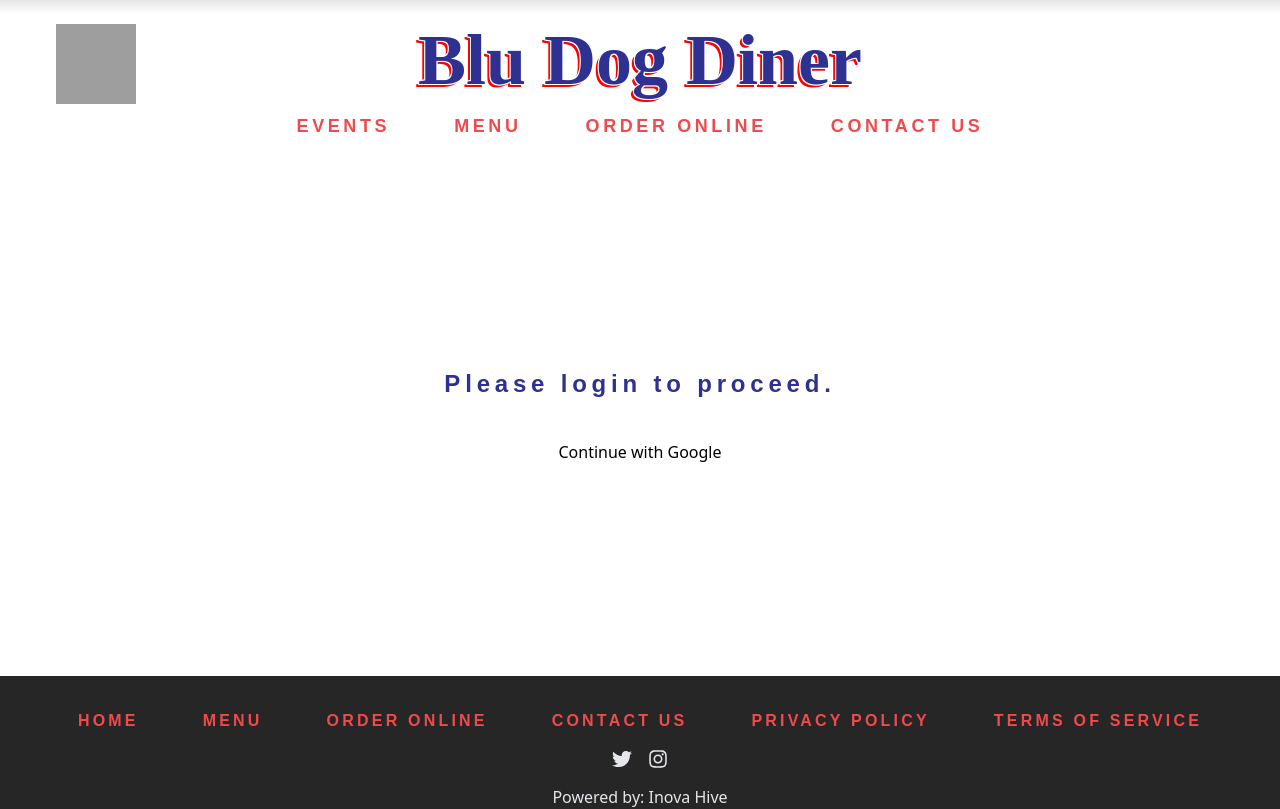
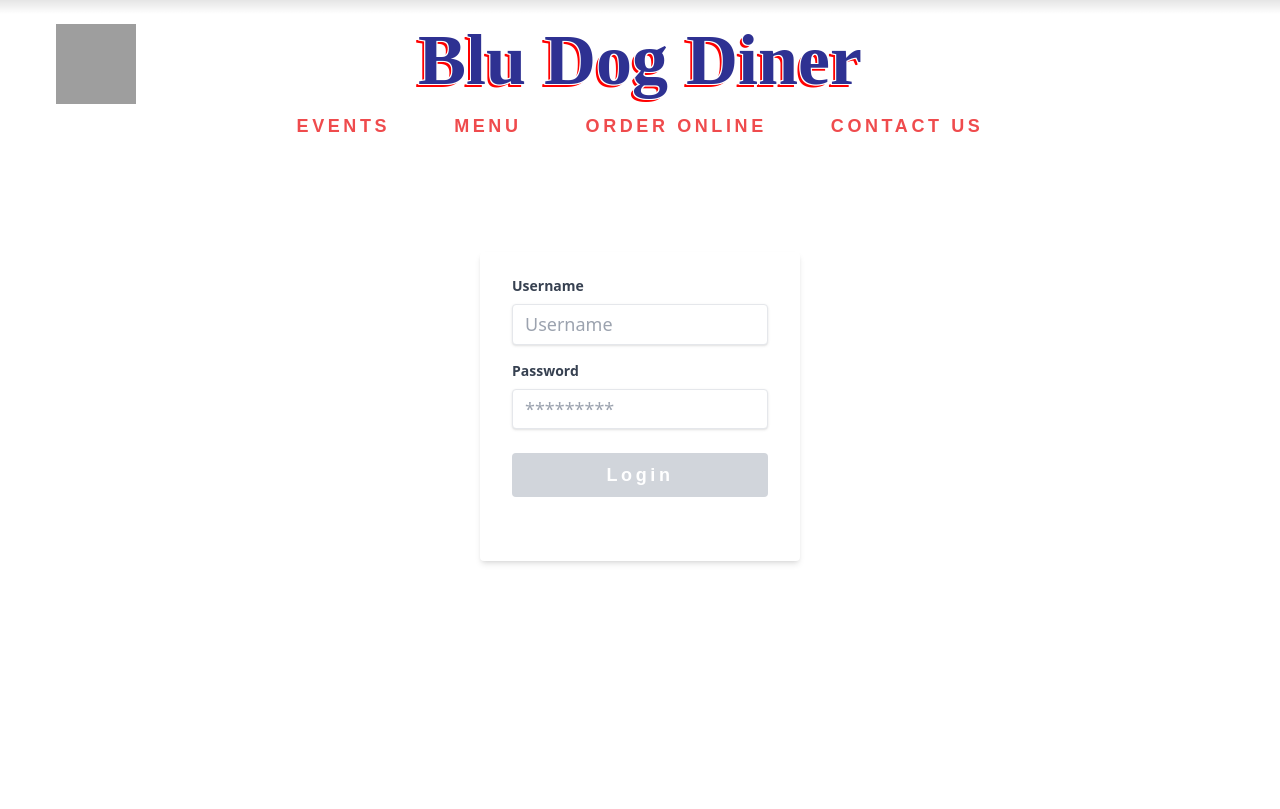
Before and after one commit to Inova-Hive/BlueDogDinner, a React (Create React App) app: page /secure-management in a window 1280 px wide. Shown: the top 809 px of the page. Built offline with nearby package versions, Linux system fonts and the light colour scheme; grey boxes are pictures that could not be loaded.

Commit message:
added user auth and login

```diff
--- a/package.json
+++ b/package.json
@@ -20,6 +20,7 @@
     "react-router-hash-link": "^2.4.3",
     "react-scripts": "5.0.1",
     "react-scroll": "^1.8.9",
+    "react-toastify": "^9.1.3",
     "typescript": "4.8.3",
     "web-vitals": "^2.1.4"
   },
--- a/src/App.tsx
+++ b/src/App.tsx
@@ -1,10 +1,9 @@
-import React from 'react';
+import React, { useState, useEffect } from 'react';
 import './index.css';
-import { Routes, Route } from 'react-router-dom'
-import { GoogleOAuthProvider } from '@react-oauth/google';
+import { Routes, Route } from 'react-router-dom';
 
-
-
+// Authentication imports
+import { CheckSession } from './services/Auth';
 
 // Pages Imports
 import Login from './pages/Login';
@@ -18,35 +17,74 @@
 import Nav from './components/Nav';
 import Footer from './components/Footer';
 
-// google client id import from .env file
-// const googleClientId = process.env.REACT_APP_GOOGLE_CLIENT_ID || ''
-const googleClientId = "775388212549-j9gbinn72r1pg15k1p8v3cntq84tes67.apps.googleusercontent.com"
+interface User {
+  // Define the user object type here
+  // Adjust the properties based on your user object structure
+  name: string;
+  email: string;
+  // Add more properties as needed
+}
 
-// Define the App component
 const App: React.FC = () => {
+  const [authenticated, toggleAuthenticated] = useState<boolean>(false);
+  const [user, setUser] = useState<User | null>(null);
+
+  const handleLogOut = () => {
+    // Reset all auth related state and clear localStorage
+    setUser(null);
+    toggleAuthenticated(false);
+    localStorage.clear();
+  };
+
+  const checkToken = async () => {
+    const user = await CheckSession();
+    setUser(user);
+    toggleAuthenticated(true);
+  };
+
+  useEffect(() => {
+    const token = localStorage.getItem('token');
+    if (token) {
+      checkToken();
+    }
+  }, []);
+
   return (
-    <GoogleOAuthProvider clientId={googleClientId}>
     <div className="App">
       <header>
-          <Nav />
+        <Nav handleLogOut={handleLogOut} authenticated={authenticated}  />
       </header>
       <main>
         <Routes>
-            <Route path="/" element={<Home />} />
-            <Route path="/secure-management" element={<Login />} />
+          <Route
+            path="/"
+            element={<Home user={user} authenticated={authenticated} />}
+          />
+          <Route path="/secure-management"
+            element={
+              <Login
+                setUser={setUser}
+                toggleAuthenticated={toggleAuthenticated}
+              />
+            }
+          />
           <Route path="/menu" element={<Menu />} />
-            <Route path="/privacy-policy" element={<PrivacyPolicy />} />
+          <>
+            <Route path="/privacy-policy" element={<PrivacyPolicy/>}/>
             <Route path="/terms-of-service" element={<TermsOfService />} />
             <Route path="/item/add" element={<ItemForm />} />
-            <Route path="/item/:sectionId/:itemId/edit_item" element={<ItemForm />} />
+            <Route
+              path="/item/:sectionId/:itemId/edit_item"
+              element={<ItemForm />}
+            />
+          </>
         </Routes>
       </main>
       <footer>
         <Footer />
       </footer>
     </div>
-    </GoogleOAuthProvider>
   );
-}
+};
 
 export default App;
--- a/src/components/Nav.tsx
+++ b/src/components/Nav.tsx
@@ -2,7 +2,12 @@
 import { Link as ScrollLink } from 'react-scroll';
 import { Link as RouterLink, useNavigate } from 'react-router-dom';
 
-const Nav: React.FC = () => {
+interface NavProps {
+    handleLogOut: () => void;
+    authenticated: boolean;
+}
+
+const Nav: React.FC<NavProps> = ({ handleLogOut, authenticated}) => {
     const navigate = useNavigate();
 
     const handleClick = (to: string) => {
@@ -51,6 +56,7 @@
                         CONTACT US
                         <span className="absolute bottom-0 left-1/2 w-0 h-0 bg-custom-red rounded-full transform transition-transform duration-300 hover:w-full hover:h-full hover:-translate-x-1/2 hover:-translate-y-1/2"></span>
                     </ScrollLink>
+                    {authenticated && <button onClick={handleLogOut} className="font-1-semibold text-lg text-custom-red hover:text-custom-blue transition-colors duration-700 underline-effect">LOGOUT</button>}
                 </div>
             </div>
         </div>
--- a/src/index.tsx
+++ b/src/index.tsx
@@ -3,16 +3,16 @@
 import './index.css';
 import App from './App';
 import { BrowserRouter } from 'react-router-dom';
-import { GoogleOAuthProvider } from '@react-oauth/google';
+// import { GoogleOAuthProvider } from '@react-oauth/google';
 
 //775388212549-j9gbinn72r1pg15k1p8v3cntq84tes67.apps.googleusercontent.com
 
 ReactDOM.render(
   <React.StrictMode>
     <BrowserRouter>
-    <GoogleOAuthProvider clientId="775388212549-j9gbinn72r1pg15k1p8v3cntq84tes67.apps.googleusercontent.com">
+    {/* <GoogleOAuthProvider clientId="775388212549-j9gbinn72r1pg15k1p8v3cntq84tes67.apps.googleusercontent.com"> */}
         <App />
-      </GoogleOAuthProvider>
+      {/* </GoogleOAuthProvider> */}
     </BrowserRouter>
   </React.StrictMode>,
   document.getElementById('root')
--- a/src/pages/Login.tsx
+++ b/src/pages/Login.tsx
@@ -1,38 +1,106 @@
-import React, { MouseEvent } from 'react';
-import { GoogleLogin, useGoogleLogin } from '@react-oauth/google';
-import axios from 'axios';
+import React, { ChangeEvent, FormEvent, useState } from 'react';
+import { useNavigate } from 'react-router-dom';
+import { SignInUser } from '../services/Auth';
+import { ToastContainer, toast } from 'react-toastify';
+import 'react-toastify/dist/ReactToastify.css';
 
-import { BASE_URL } from '../globals';
 
-const Login: React.FC = () => {
-  const handleGoogleLogin = async (response: any) => {
-    try {
-      const { data } = await axios.get('https://www.googleapis.com/oauth2/v3/userinfo', {
-        headers: {
-          "Authorization": `Bearer ${response.access_token}`
-        }
 
-      });
-      const userResponse = await axios.post(`${BASE_URL}/auth/session-token`, data);
-      // Now userResponse should contain the user data from your own server
-      console.log(userResponse);
-    } catch (err) {
-      console.log(err);
-    }
+interface User {
+  name: string;
+  email: string;
+  // Add more properties as needed
+}
+
+interface LoginProps {
+  setUser: React.Dispatch<React.SetStateAction<User | null>>;
+  toggleAuthenticated: React.Dispatch<React.SetStateAction<boolean>>;
+}
+
+const Login: React.FC<LoginProps> = ({ setUser, toggleAuthenticated }) => {
+  const navigate = useNavigate();
+  const [formValues, setFormValues] = useState({ username: '', password: '' });
+
+  const handleChange = (e: ChangeEvent<HTMLInputElement>) => {
+    setFormValues({ ...formValues, [e.target.name]: e.target.value });
   };
-  const login = useGoogleLogin({
-    onSuccess: handleGoogleLogin,
-  });
+
+  const notifyUser = () => toast.error("Username or Password did not match your login credentials!");
+
+  const handleSubmit = async (e: FormEvent) => {
+    e.preventDefault();
+    const payload = await SignInUser(formValues).catch(
+      function (error) {
+        notifyUser();
+        return Promise.reject(error);
+      }
+    );
+    setFormValues({ username: '', password: '' });
+    setUser(payload);
+    toggleAuthenticated(true);
+    navigate('/');
+  };
+
   return (
-    <div className="max-w-3xl mx-auto px-4 py-2 flex flex-col items-center justify-center" style={{ height: 'calc(100vh - 280px)' }}>
-      <p className="text-2xl font-1-semibold text-custom-blue mb-10">Please login to proceed.</p>
-      <header className='Test'>
-        <button onClick={(event: React.MouseEvent<HTMLButtonElement>) => login()}>
-          <i className="fa-brands fa-google"></i>
-          Continue with Google
-        </button>
-      </header>
+    <div className="mx-auto text-lg w-full max-w-xs min-h-screen text-white container pt-24">
+        <ToastContainer
+            position="top-right"
+            autoClose={4000}
+            hideProgressBar={false}
+            newestOnTop={false}
+            closeOnClick
+            rtl={false}
+            pauseOnFocusLoss
+            draggable
+            pauseOnHover
+            theme="dark"
+            />
+        <form onSubmit={handleSubmit} className="bg-white shadow-md rounded px-8 pt-6 pb-8 mb-4">
+
+          {/* Username Section */}
+          <section className="mb-4">
+            <label className='text-lg font-2 block text-gray-700 text-sm font-bold mb-2' htmlFor="username">Username</label>
+            <input
+              onChange={handleChange}
+              name="username"
+              type="username"
+              placeholder="Username"
+              value={formValues.username}
+              className="font-1 shadow appearance-none border rounded w-full py-2 px-3 text-gray-700 leading-tight focus:outline-none focus:shadow-outline"
+              required
+            />
+          </section>
+
+          {/* Password Section */}
+          <section className="mb-6">
+            <label className='text-lg font-2 block text-gray-700 text-sm font-bold mb-2' htmlFor="password">Password</label>
+            <input
+              onChange={handleChange}
+              type="password"
+              name="password"
+              placeholder="*********"
+              value={formValues.password}
+              className="font-1 shadow appearance-none border rounded w-full py-2 px-3 text-gray-700 leading-tight focus:outline-none focus:shadow-outline"
+              required
+            />
+          </section>
+
+          <div className='flex flex-col'>
+            {/* Login Button */}
+            <button
+              disabled={!formValues.username || !formValues.password}
+              className={`${
+                !formValues.username || !formValues.password
+                  ? "bg-gray-300 cursor-not-allowed"
+                  : "bg-custom-blue hover:bg-custom-blue-2"
+                  } text-white font-1-bold mb-8 py-2 px-4 rounded focus:outline-none focus:shadow-outline transition duration-200 ease-in-out`}
+            >
+              Login
+            </button>
+          </div>
+        </form>
     </div>
   );
 };
+
 export default Login;
--- /dev/null
+++ b/src/services/Auth.js
@@ -0,0 +1,50 @@
+import Client from './api'
+
+export const SignInUser = async (data) => {
+  try {
+    const res = await Client.post('/auth/login', data)
+    localStorage.setItem('token', res.data.token)
+    return res.data.user
+  } catch (error) {
+    throw error
+  }
+}
+
+export const RegisterUser = async (data) => {
+  try {
+    const res = await Client.post('/auth/register', data)
+    return res.data
+  } catch (error) {
+    throw error
+  }
+}
+
+export const UpdateUser = async (data) => {
+  try {
+    const res = await Client.put(`/users/id/${data.userId}`, data)
+    return res.data
+  } catch (error) {
+    throw error
+  }
+}
+
+export const UpdatePassword = async (data) => {
+  try {
+    const res = await Client.put(
+      `/auth/update_password/user_id/${data.userId}`,
+      data
+    )
+    return res.data
+  } catch (error) {
+    throw error
+  }
+}
+
+export const CheckSession = async () => {
+  try {
+    const res = await Client.get('/auth/session')
+    return res.data
+  } catch (error) {
+    throw error
+  }
+}
--- /dev/null
+++ b/src/services/api.js
@@ -0,0 +1,19 @@
+import Axios from 'axios'
+
+// export const BASE_URL = 'https://magic-meals-backend.herokuapp.com/api/'
+export const BASE_URL = 'http://localhost:3001/api'
+
+const Client = Axios.create({ baseURL: BASE_URL })
+
+Client.interceptors.request.use(
+  (config) => {
+    const token = localStorage.getItem('token')
+    if (token) {
+      config.headers['authorization'] = `Bearer ${token}`
+    }
+    return config
+  },
+  (error) => Promise.reject(error)
+)
+
+export default Client
```
Also changed, not shown: src/pages/Home.tsx (+12 -1 lines), 1 other file (tests, documents, lock files or other folders). Lines whose indentation alone changed are shown as unchanged.
